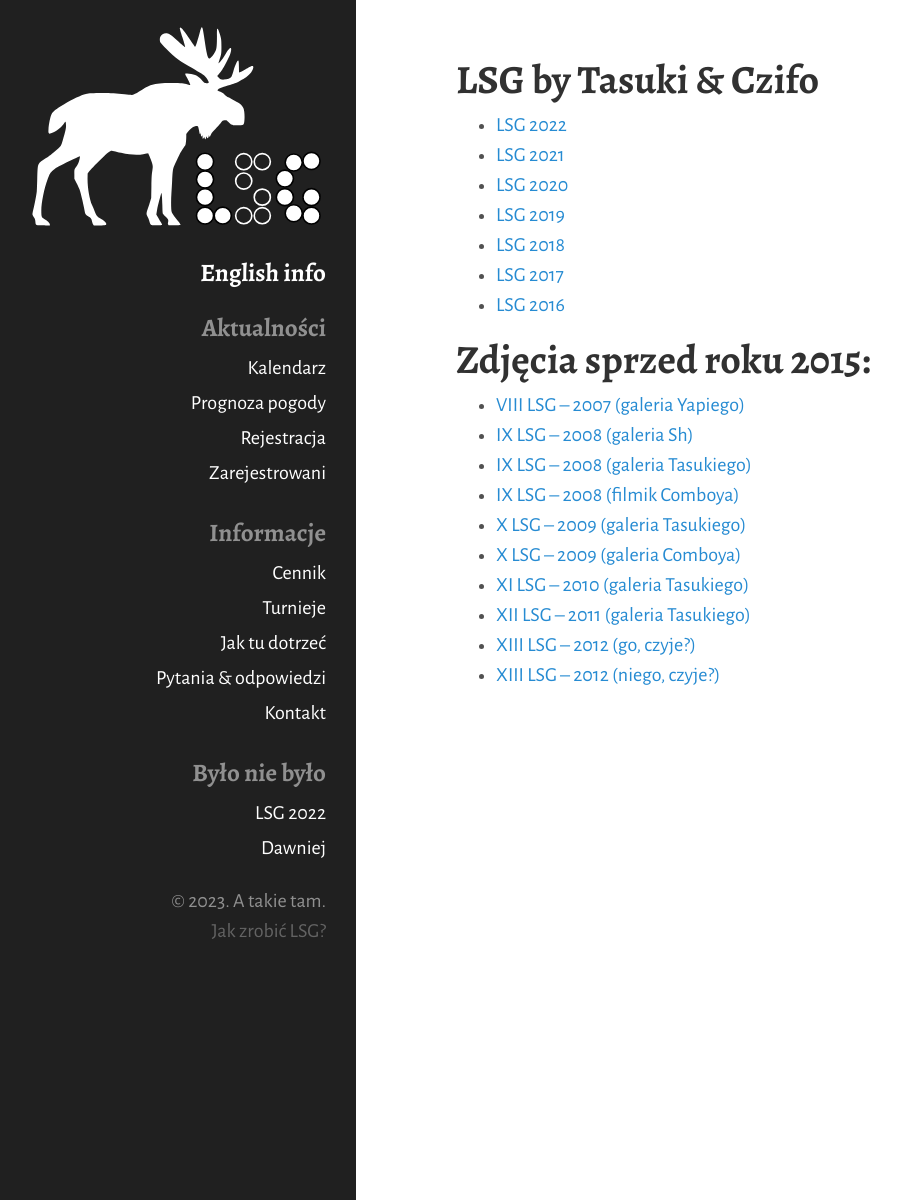
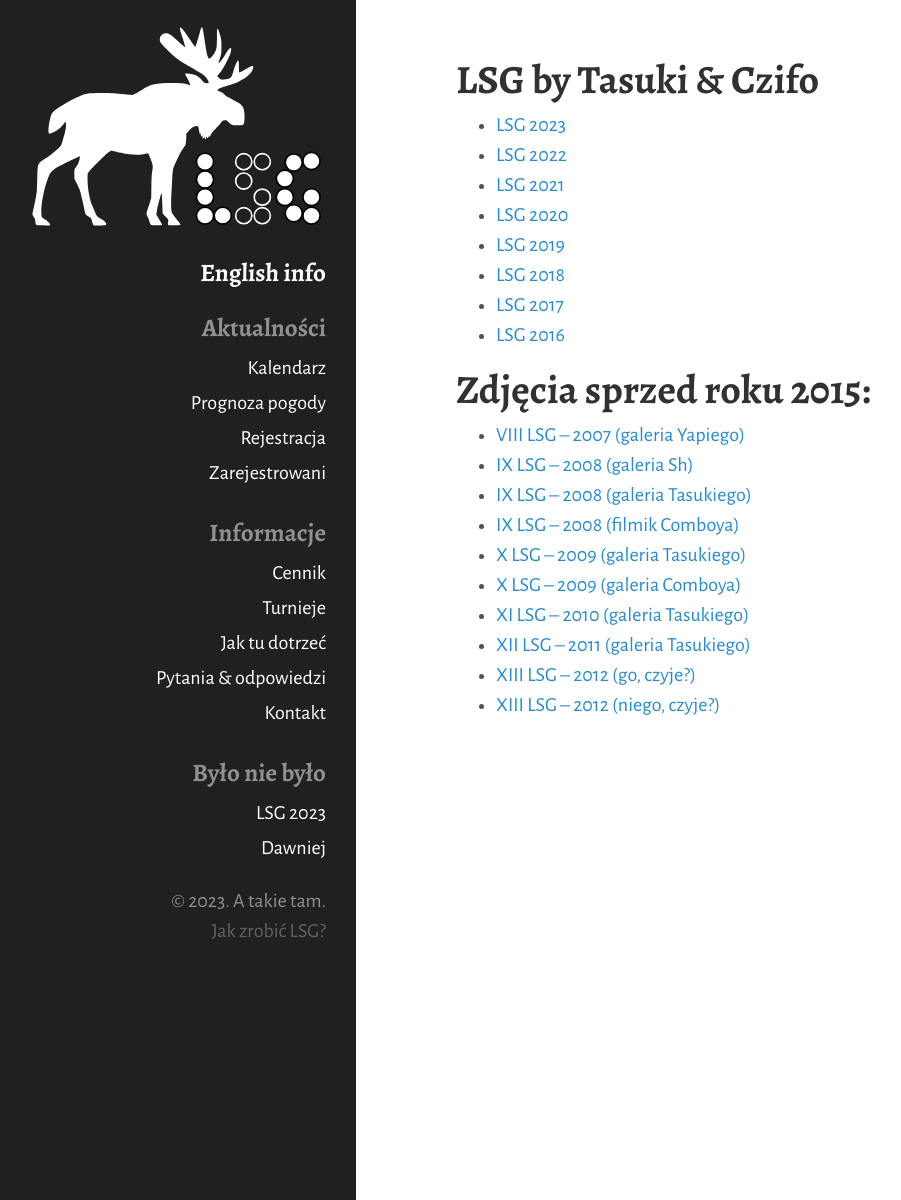
Before and after one commit to tasuki/lsg, a Jekyll site: the page built from dawniej.md, in a window 1280 px wide. Shown: the whole page, without its empty margins (4-905 px from the left). Built offline with Jekyll 4.4.1, drawn with Linux system fonts in a browser that asks for light colours.

Commit message:
I dawniej

```diff
--- a/_includes/sidebar.html
+++ b/_includes/sidebar.html
@@ -23,7 +23,7 @@
       <a class="sidebar-nav-item" href="/faq">Pytania & odpowiedzi</a>
       <a class="sidebar-nav-item" href="/kontakt">Kontakt</a>
       <h3>Było nie było</h3>
-      <a class="sidebar-nav-item" href="/2022">LSG 2022</a>
+      <a class="sidebar-nav-item" href="/2023">LSG 2023</a>
       <a class="sidebar-nav-item" href="/dawniej">Dawniej</a>
       <p></p>
       <p>&copy; {{ site.time | date: '%Y' }}. A takie tam.<br/>
--- a/dawniej.md
+++ b/dawniej.md
@@ -5,6 +5,7 @@ title: Dawniej
 
 ## LSG by Tasuki & Czifo
 
+- [LSG 2023](/2023)
 - [LSG 2022](/2022)
 - [LSG 2021](/2021)
 - [LSG 2020](/2020)
```
